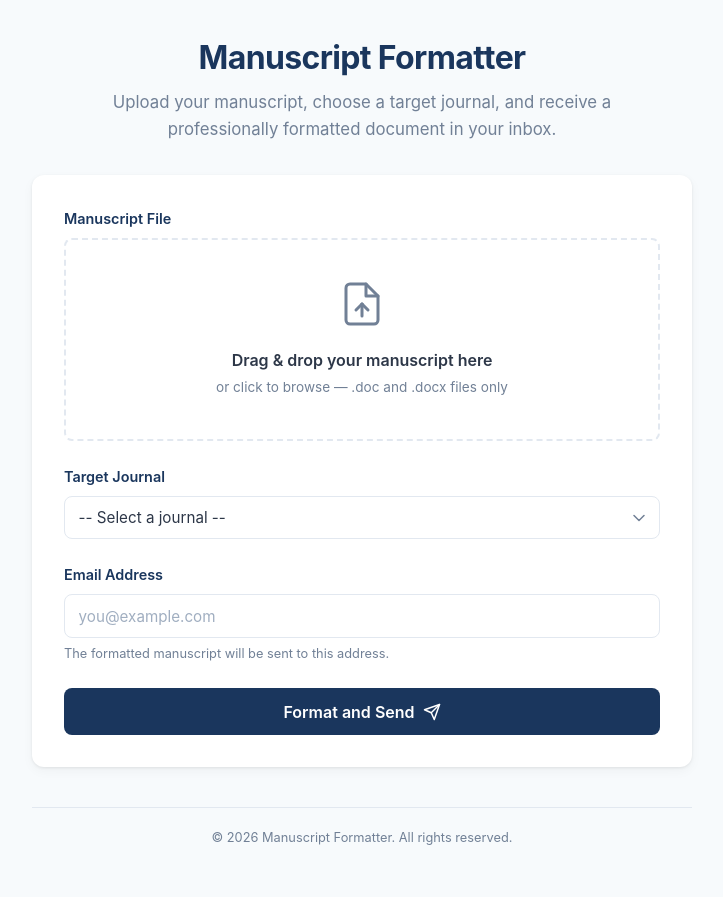
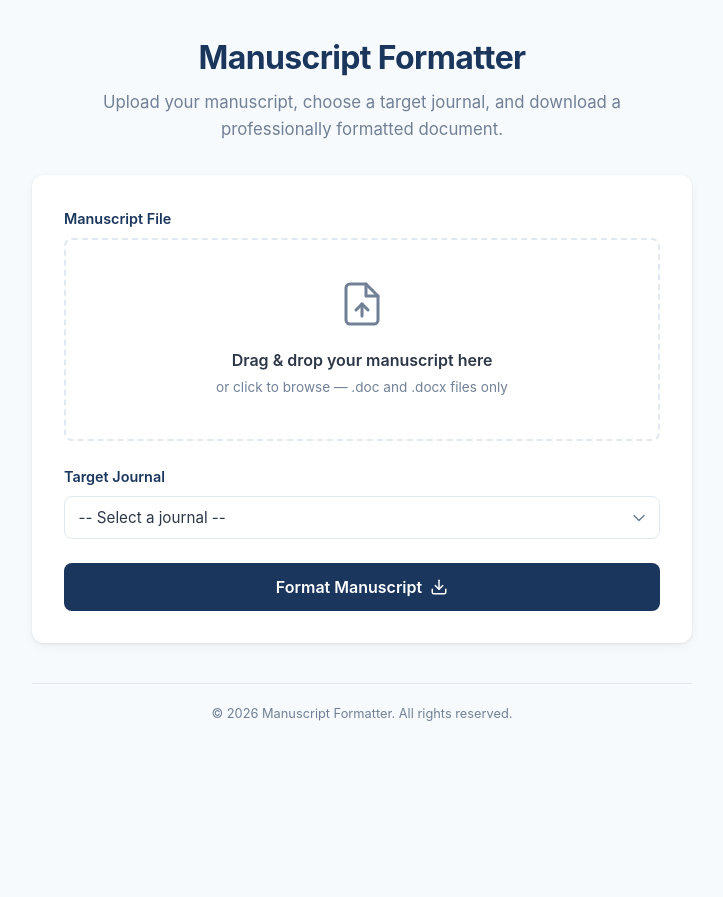
Before and after one commit to waqarsethar/paper_formatter, a FastAPI app: page / in a window 1280 px wide. Shown: the whole page, without its empty margins (278-1001 px from the left). After the commit the page ends 721 px from the top, so only its background shows below. Run offline with FastAPI, Linux system fonts and the light colour scheme.

Commit message:
Remove email requirement, add direct download for formatted documents
Email delivery was failing due to SMTP credential issues and added
unnecessary friction. The app now formats documents and provides a
direct download link instead.

Changes:
- Remove email field from form and API endpoint
- Add GET /api/download/{filename} endpoint serving formatted files
- Add download_url field to FormatResponse schema
- Add styled download button on success screen with stats grid
- Simplify email_service.py (no longer wraps errors in HTTPException)

Co-Authored-By: Claude Sonnet 4.5 <noreply@anthropic.com>

```diff
--- a/app/api/routes.py
+++ b/app/api/routes.py
@@ -3,7 +3,7 @@ import logging
 from pathlib import Path
 
 from fastapi import APIRouter, File, Form, HTTPException, Request, UploadFile
-from fastapi.responses import HTMLResponse
+from fastapi.responses import FileResponse, HTMLResponse
 from fastapi.templating import Jinja2Templates
 
 from app.api.schemas import (
@@ -13,7 +13,6 @@ from app.api.schemas import (
     JournalListResponse,
 )
 from app.core.pipeline import list_journals, load_journal_config, run_pipeline
-from app.services.email_service import send_formatted_document
 from app.services.file_service import cleanup_files, get_output_path, save_upload
 
 logger = logging.getLogger(__name__)
@@ -48,7 +47,6 @@ async def get_journal_config(journal_id: str):
 async def format_manuscript(
     file: UploadFile = File(...),
     journal_id: str = Form(...),
-    email: str = Form(...),
 ):
     # Validate file extension
     if not file.filename:
@@ -69,33 +67,29 @@ async def format_manuscript(
             None, run_pipeline, upload_path, journal_id, output_path
         )
 
+        fmt_warnings = [
+            FormattingWarning(step="pipeline", message=w)
+            for w in result.warnings
+        ]
+
         if not result.success:
             return FormatResponse(
                 success=False,
                 message=f"Formatting failed: {'; '.join(result.errors)}",
-                warnings=[
-                    FormattingWarning(step="pipeline", message=w)
-                    for w in result.warnings
-                ],
+                warnings=fmt_warnings,
                 stats=result.stats,
             )
 
-        # Send email
-        await send_formatted_document(
-            to_email=email,
-            original_filename=file.filename,
-            output_path=result.output_path,
-            warnings=result.warnings,
-        )
+        # Build download URL from output filename
+        output_filename = Path(result.output_path).name
+        download_url = f"/api/download/{output_filename}"
 
         return FormatResponse(
             success=True,
-            message=f"Formatted document sent to {email}",
-            warnings=[
-                FormattingWarning(step="pipeline", message=w)
-                for w in result.warnings
-            ],
+            message="Formatting complete! Download your formatted document below.",
+            warnings=fmt_warnings,
             stats=result.stats,
+            download_url=download_url,
         )
 
     except Exception as e:
@@ -104,3 +98,22 @@ async def format_manuscript(
 
     finally:
         cleanup_files(upload_path)
+
+
+@router.get("/api/download/{filename}")
+async def download_file(filename: str):
+    # Prevent path traversal
+    if ".." in filename or "/" in filename or "\\" in filename:
+        raise HTTPException(status_code=400, detail="Invalid filename")
+
+    output_dir = Path("output")
+    file_path = output_dir / filename
+
+    if not file_path.exists() or not file_path.is_file():
+        raise HTTPException(status_code=404, detail="File not found")
+
+    return FileResponse(
+        path=str(file_path),
+        filename=filename,
+        media_type="application/vnd.openxmlformats-officedocument.wordprocessingml.document",
+    )
--- a/app/api/schemas.py
+++ b/app/api/schemas.py
@@ -37,6 +37,7 @@ class FormatResponse(BaseModel):
     message: str
     warnings: list[FormattingWarning] = []
     stats: FormattingStats | None = None
+    download_url: str | None = None
 
 
 class FormattingResult(BaseModel):
--- a/app/static/script.js
+++ b/app/static/script.js
@@ -5,7 +5,6 @@ document.addEventListener("DOMContentLoaded", () => {
   const journalSelect = document.getElementById("journal-select");
   const journalPreview = document.getElementById("journal-preview");
   const previewContent = document.getElementById("preview-content");
-  const emailInput = document.getElementById("email-input");
   const form = document.getElementById("format-form");
   const submitBtn = document.getElementById("submit-btn");
   const loading = document.getElementById("loading");
@@ -62,13 +61,13 @@ document.addEventListener("DOMContentLoaded", () => {
       ["Page Size", (layout.page_size || "").toUpperCase()],
       ["Margins", `${layout.margins?.top}"/${layout.margins?.bottom}"/${layout.margins?.left}"/${layout.margins?.right}"`],
       ["Line Spacing", layout.line_spacing],
-      ["Body Font", `${fonts.body?.family || "—"} ${fonts.body?.size || ""}pt`],
-      ["Citation Style", cite.type ? cite.type.replace(/_/g, " ") : "—"],
-      ["Citation Format", cite.format || "—"],
-      ["Reference Numbering", ref.numbering || "—"],
+      ["Body Font", `${fonts.body?.family || "\u2014"} ${fonts.body?.size || ""}pt`],
+      ["Citation Style", cite.type ? cite.type.replace(/_/g, " ") : "\u2014"],
+      ["Citation Format", cite.format || "\u2014"],
+      ["Reference Numbering", ref.numbering || "\u2014"],
       ["Table Captions", `${tables.prefix || "Table"} (${tables.caption_position || "above"}), ${tables.numbering_format || "arabic"}`],
       ["Figure Captions", `${figures.prefix || "Figure"} (${figures.caption_position || "below"})`],
-      ["Abstract Max Words", abs.max_words || "—"],
+      ["Abstract Max Words", abs.max_words || "\u2014"],
     ];
 
     previewContent.innerHTML = rows
@@ -152,16 +151,10 @@ document.addEventListener("DOMContentLoaded", () => {
       alert("Please select a target journal.");
       return;
     }
-    const email = emailInput.value.trim();
-    if (!email || !emailInput.checkValidity()) {
-      alert("Please enter a valid email address.");
-      return;
-    }
 
     const formData = new FormData();
     formData.append("file", selectedFile);
     formData.append("journal_id", journalSelect.value);
-    formData.append("email", email);
 
     showLoading(true);
     hideResult();
@@ -198,6 +191,17 @@ document.addEventListener("DOMContentLoaded", () => {
 
   function showSuccess(data) {
     let html = `<div class="result-success"><h3>Success</h3><p>${data.message}</p>`;
+
+    if (data.download_url) {
+      html += `<a href="${data.download_url}" class="btn-download" download>
+        <svg width="18" height="18" viewBox="0 0 24 24" fill="none" stroke="currentColor" stroke-width="2" stroke-linecap="round" stroke-linejoin="round">
+          <path d="M21 15v4a2 2 0 0 1-2 2H5a2 2 0 0 1-2-2v-4"/>
+          <polyline points="7 10 12 15 17 10"/>
+          <line x1="12" y1="15" x2="12" y2="3"/>
+        </svg>
+        Download Formatted Document
+      </a>`;
+    }
 
     if (data.stats) {
       html += `<div class="stats-grid">`;
--- a/app/templates/index.html
+++ b/app/templates/index.html
@@ -10,7 +10,7 @@
     <div class="container">
         <header>
             <h1 class="app-title">Manuscript Formatter</h1>
-            <p class="app-subtitle">Upload your manuscript, choose a target journal, and receive a professionally formatted document in your inbox.</p>
+            <p class="app-subtitle">Upload your manuscript, choose a target journal, and download a professionally formatted document.</p>
         </header>
 
         <main>
@@ -51,26 +51,13 @@
                     </div>
                 </div>
 
-                <!-- Email input -->
-                <div class="form-section">
-                    <label class="form-label" for="email-input">Email Address</label>
-                    <input
-                        type="email"
-                        id="email-input"
-                        name="email"
-                        placeholder="you@example.com"
-                        required
-                        autocomplete="email"
-                    >
-                    <p class="form-hint">The formatted manuscript will be sent to this address.</p>
-                </div>
-
                 <!-- Submit button -->
                 <button type="submit" id="submit-btn" class="btn-primary">
-                    <span class="btn-text">Format and Send</span>
+                    <span class="btn-text">Format Manuscript</span>
                     <svg class="btn-icon" width="18" height="18" viewBox="0 0 24 24" fill="none" stroke="currentColor" stroke-width="2" stroke-linecap="round" stroke-linejoin="round">
-                        <line x1="22" y1="2" x2="11" y2="13"/>
-                        <polygon points="22 2 15 22 11 13 2 9 22 2"/>
+                        <path d="M21 15v4a2 2 0 0 1-2 2H5a2 2 0 0 1-2-2v-4"/>
+                        <polyline points="7 10 12 15 17 10"/>
+                        <line x1="12" y1="15" x2="12" y2="3"/>
                     </svg>
                 </button>
             </form>
```
Also changed, not shown: app/services/email_service.py (+3 -11 lines), app/static/style.css (+58 -0 lines).
